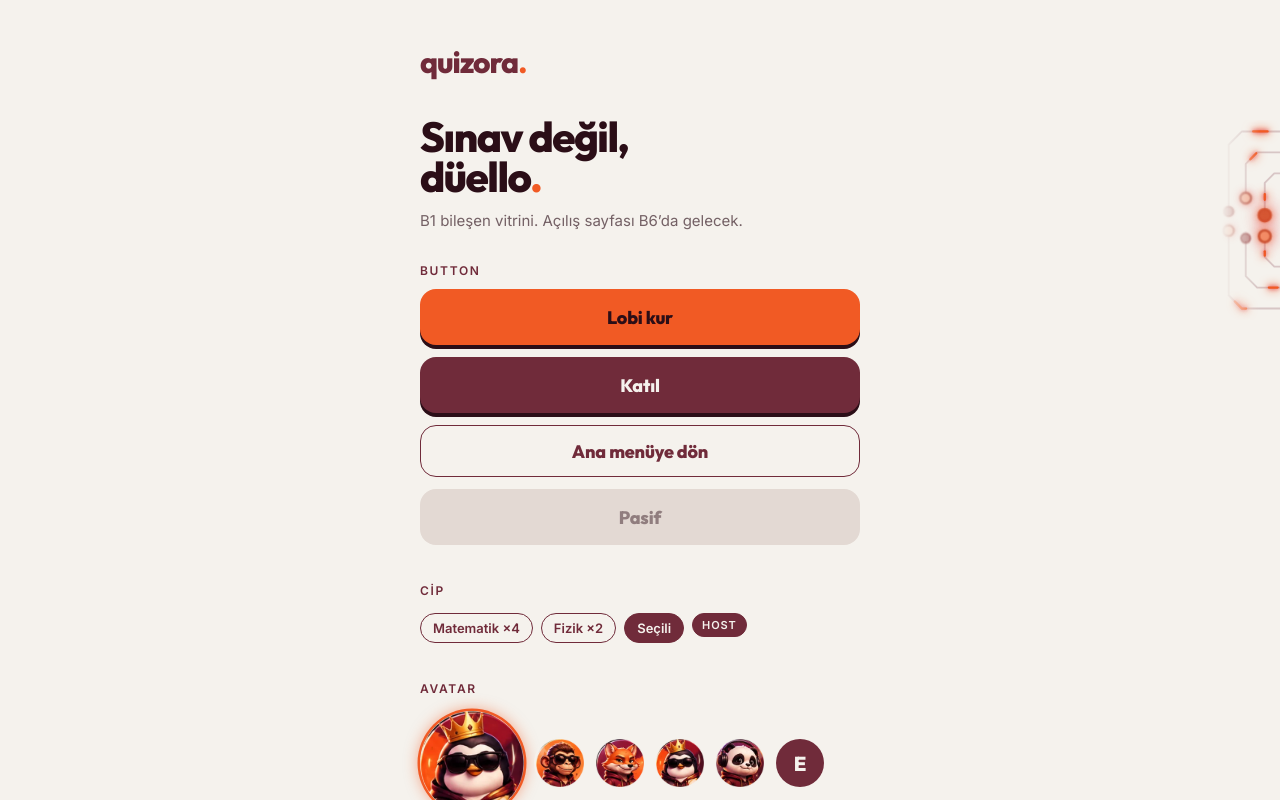
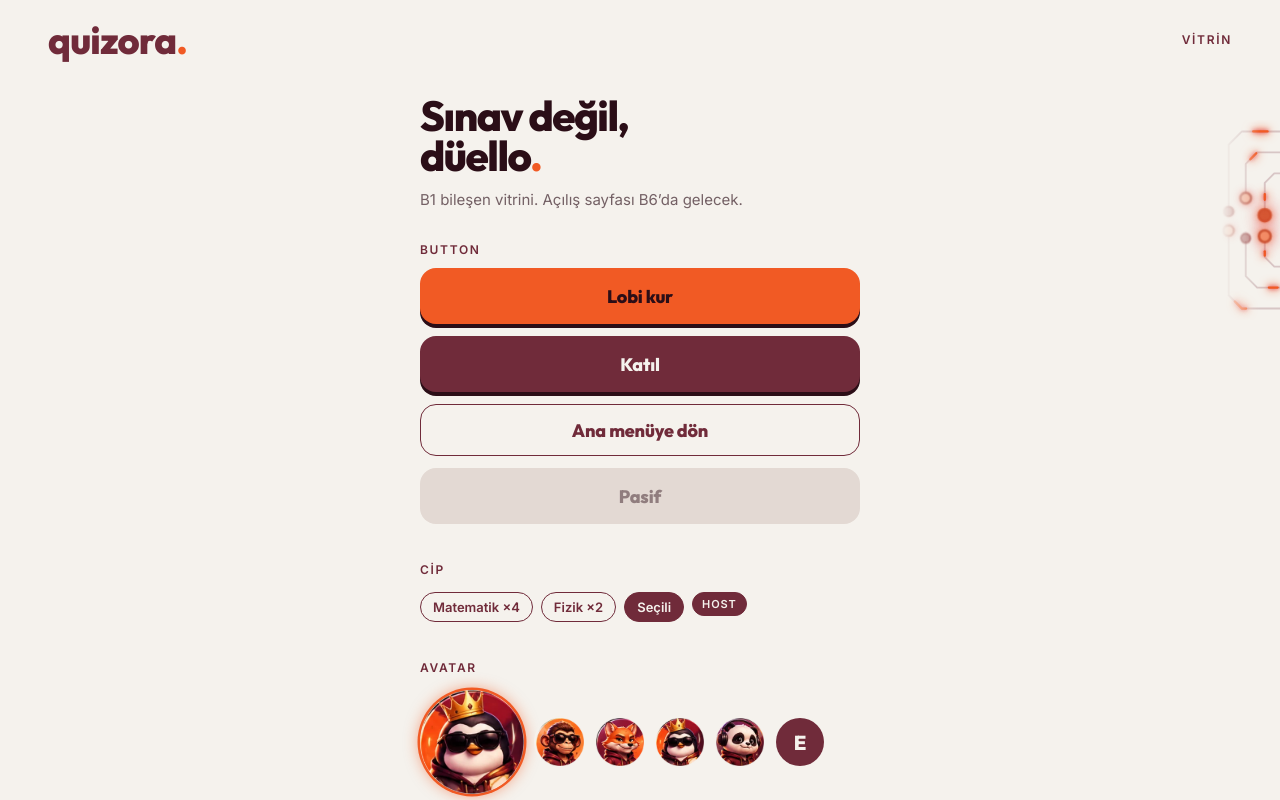
Before and after one commit to beratvarlik/quizora, a React (Vite) app: page / in a window 1280 px wide. Shown: the top 800 px of the page. Built offline with nearby package versions, Linux system fonts and the light colour scheme.

Commit message:
Logo büyütüldü

```diff
--- /dev/null
+++ b/src/components/Logo.tsx
@@ -0,0 +1,21 @@
+import type { ReactNode } from 'react'
+import { Link } from 'react-router-dom'
+
+/** "quizora." logosu: Outfit 800, mobilde 32px, web'de 38px; turuncu nokta yazıyla orantılı. Ana sayfaya götürür. */
+export default function Logo({ className = '' }: { className?: string }) {
+  return (
+    <Link to="/" className={`logo ${className}`} aria-label="Quizora ana sayfa">
+      quizora<span className="logo-nokta">.</span>
+    </Link>
+  )
+}
+
+/** Sayfa üst çubuğu: solda logo, sağda isteğe bağlı öğe (adım, buton, rozet); dikeyde ortalı. */
+export function UstBar({ sag }: { sag?: ReactNode }) {
+  return (
+    <header className="ust-bar">
+      <Logo />
+      {sag}
+    </header>
+  )
+}
--- a/src/components/YapimAsamasi.tsx
+++ b/src/components/YapimAsamasi.tsx
@@ -1,6 +1,7 @@
 import type { ReactNode } from 'react'
 import { useParams } from 'react-router-dom'
 import DevreHatlari from './DevreHatlari'
+import { UstBar } from './Logo'
 
 /** B3'te dolacak sayfaların geçici iskeleti: rota çalışıyor mu görmek için. */
 export default function YapimAsamasi({ baslik, children }: { baslik: string; children?: ReactNode }) {
@@ -9,9 +10,9 @@ export default function YapimAsamasi({ baslik, children }: { baslik: string; chi
     <main className="sayfa">
       <DevreHatlari kose="sag-kenar" ust={120} boyut={200} />
       <DevreHatlari kose="sol-alt" boyut={200} />
-      <div className="px-5 pt-14">
-        <span className="etiket">{code ? `${baslik} · ${code}` : baslik}</span>
-        <h1 className="baslik mt-3">
+      <UstBar sag={<span className="etiket">{code ? `${baslik} · ${code}` : baslik}</span>} />
+      <div className="px-5 pt-4">
+        <h1 className="baslik">
           {baslik}
           <em>.</em>
         </h1>
--- a/src/pages/Acilis.tsx
+++ b/src/pages/Acilis.tsx
@@ -6,6 +6,7 @@ import Card from '../components/Card'
 import Cip from '../components/Cip'
 import DevreHatlari from '../components/DevreHatlari'
 import HizDemo from '../components/HizDemo'
+import { UstBar } from '../components/Logo'
 
 /** Geçici: B1 temel bileşen vitrini. Asıl açılış sayfası (W1) B6'da yapılacak. */
 export default function Acilis() {
@@ -14,11 +15,9 @@ export default function Acilis() {
     <main className="sayfa pb-10">
       <DevreHatlari kose="sag-kenar" ust={120} boyut={200} />
       <DevreHatlari kose="sol-alt" boyut={200} />
-      <div className="mx-auto max-w-[480px] px-5 pt-10">
-        <span className="font-baslik text-[30px] font-extrabold tracking-[-.035em] text-burgundy">
-          quizora<span className="text-orange">.</span>
-        </span>
-        <h1 className="baslik mt-8">
+      <UstBar sag={<span className="etiket">Vitrin</span>} />
+      <div className="mx-auto max-w-[480px] px-5 pt-4">
+        <h1 className="baslik">
           Sınav değil,
           <br />
           düello<em>.</em>
--- a/src/styles/tema.css
+++ b/src/styles/tema.css
@@ -56,6 +56,15 @@
   /* ---------- Sayfa kabuğu: 100dvh + safe-area ---------- */
   .sayfa { position: relative; min-height: 100dvh; padding-top: var(--safe-ust); padding-bottom: var(--safe-alt); isolation: isolate; overflow-x: hidden; }
   .sayfa > :not(.devre) { position: relative; z-index: 1; }
+
+  /* ---------- Logo + üst çubuk ---------- */
+  .logo { display: inline-block; font: 800 32px/1 var(--font-baslik); letter-spacing: -.02em; color: var(--burgundy); text-decoration: none; }
+  .logo-nokta { color: var(--orange); }
+  .ust-bar { display: flex; align-items: center; justify-content: space-between; gap: 16px; min-height: 68px; padding: 10px 20px; }
+  @media (min-width: 1024px) {
+    .logo { font-size: 38px; }
+    .ust-bar { min-height: 80px; padding: 12px 48px; }
+  }
 
   .etiket { font: 600 12px/1 var(--font-govde); letter-spacing: .14em; text-transform: uppercase; color: var(--burgundy); }
   .baslik { font: 800 42px/.95 var(--font-baslik); letter-spacing: -.035em; }
```
